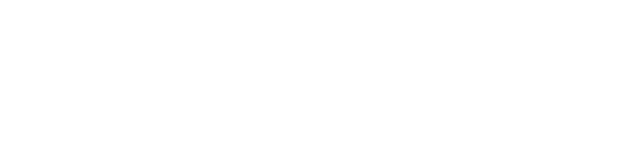
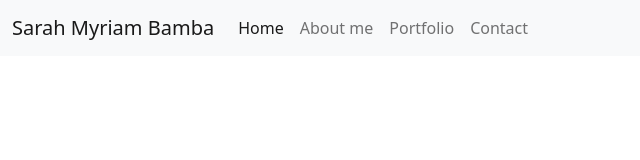
Before and after one commit to SarahMyriam/Responsive-Portfolio, a plain HTML site: page index.html in a window 1280 px wide. Shown: the whole page, without its empty margins (0-640 px from the left). Drawn offline with nearby package versions, Linux system fonts and the light colour scheme.

Commit message:
using bootstap cdn to create a navbar

```diff
--- a/index.html
+++ b/index.html
@@ -10,6 +10,30 @@
     <title>Biography</title>
 </head>
 <body>
-
+    <!-- Navbar -->
+    <nav class="navbar navbar-expand-lg navbar-light bg-light">
+        <div class="container-fluid">
+            <a class="navbar-brand" href="#">Sarah Myriam Bamba</a>
+            <button class="navbar-toggler" type="button" data-bs-toggle="collapse" data-bs-target="#navbarNav" aria-controls="navbarNav" aria-expanded="false" aria-label="Toggle navigation">
+                <span class="navbar-toggler-icon"></span>
+            </button>
+            <div class="collapse navbar-collapse" id="navbarNav">
+                <ul class="navbar-nav">
+                    <li class="nav-item">
+                        <a class="nav-link active" aria-current="page" href="#">Home</a>
+                    </li>
+                    <li class="nav-item">
+                        <a class="nav-link" href="index.html">About me</a>
+                    </li>
+                    <li class="nav-item">
+                        <a class="nav-link" href="portfolio.html">Portfolio</a>
+                    </li>
+                    <li class="nav-item">
+                        <a class="nav-link" href="contact.html">Contact</a>
+                    </li>
+                </ul>
+            </div>
+        </div>
+    </nav>
 </body>
 </html>
```
